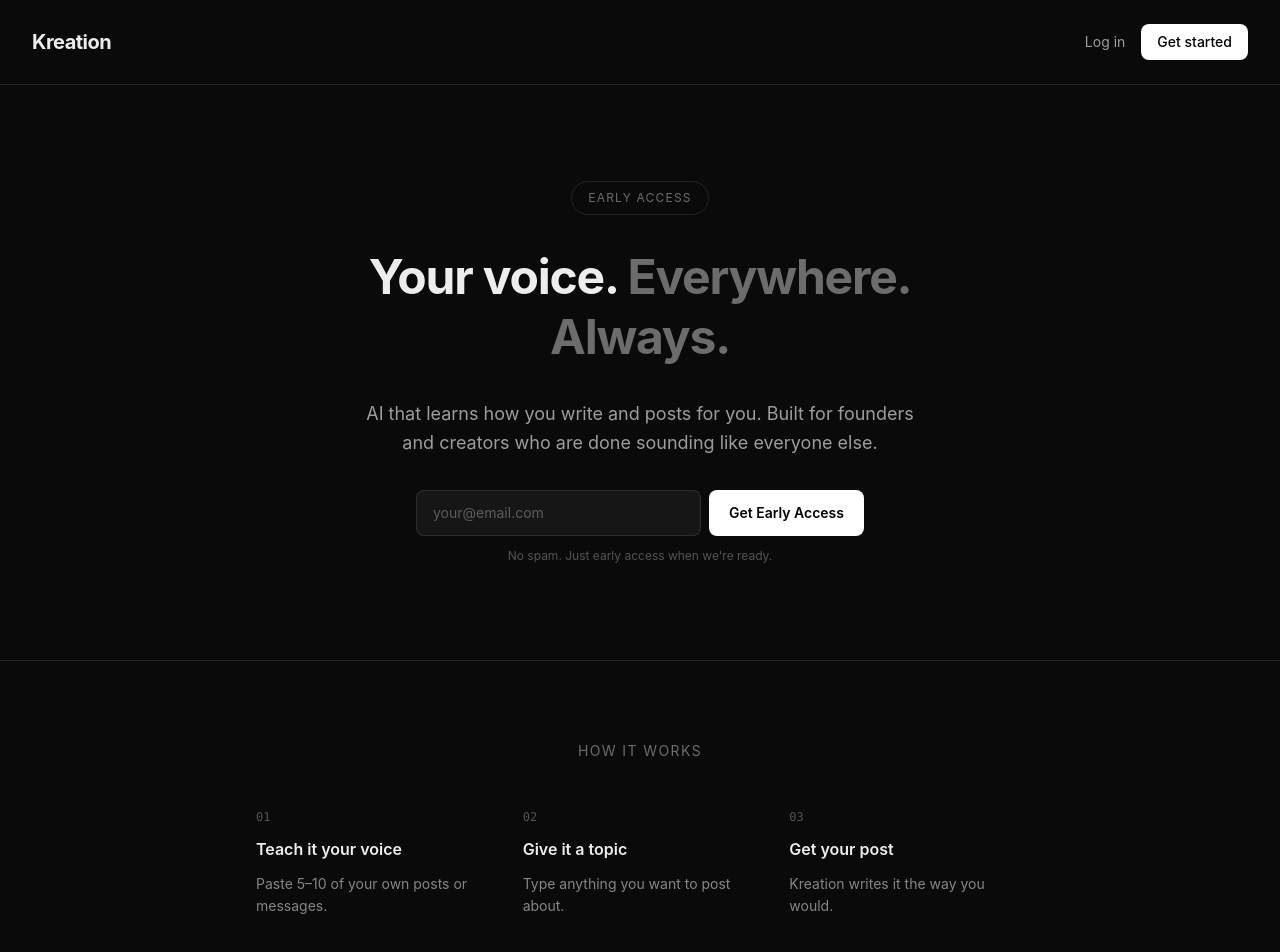
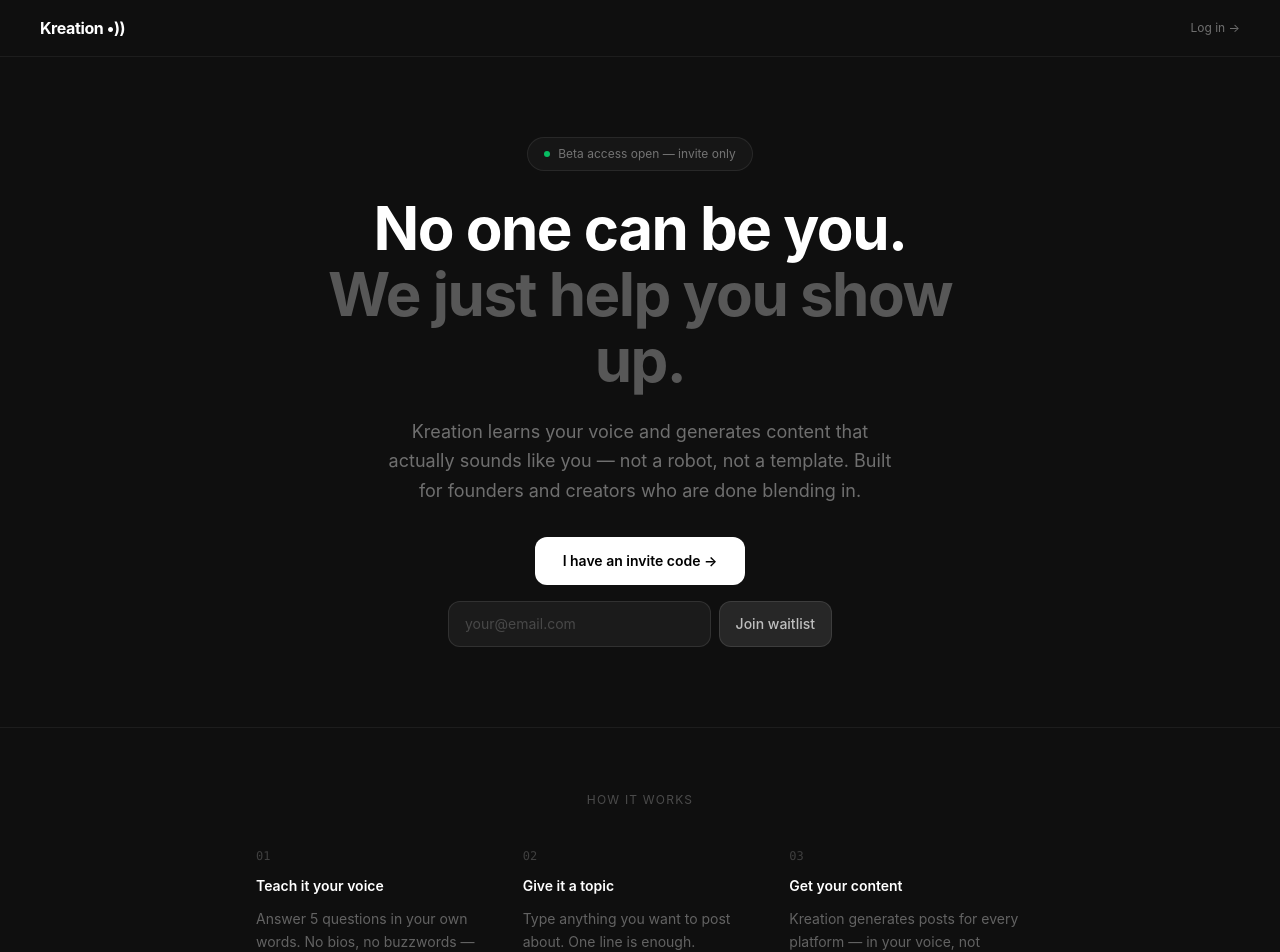
Before and after one commit to ShalomRaskas/kreation, a Next.js app: page / in a window 1280 px wide. Shown: the top 952 px of the page. Built offline with nearby package versions, Linux system fonts and the light colour scheme.

Commit message:
feat: invite code gate on signup + sharper landing page

```diff
--- /dev/null
+++ b/app/api/validate-invite/route.ts
@@ -0,0 +1,16 @@
+import { NextRequest, NextResponse } from 'next/server'
+
+const INVITE_CODES = (process.env.BETA_INVITE_CODES ?? '')
+  .split(',')
+  .map(c => c.trim().toUpperCase())
+  .filter(Boolean)
+
+export async function POST(req: NextRequest) {
+  const { code } = await req.json()
+  if (!code) return NextResponse.json({ valid: false, error: 'No code provided.' }, { status: 400 })
+
+  const valid = INVITE_CODES.includes(code.trim().toUpperCase())
+  if (!valid) return NextResponse.json({ valid: false, error: 'Invalid invite code.' }, { status: 200 })
+
+  return NextResponse.json({ valid: true })
+}
--- a/app/auth/page.tsx
+++ b/app/auth/page.tsx
@@ -1,32 +1,77 @@
 'use client'
 
-import { useState } from 'react'
-import { useRouter } from 'next/navigation'
+import { useState, useEffect } from 'react'
+import { useRouter, useSearchParams } from 'next/navigation'
 import Link from 'next/link'
 import { createClient } from '@/lib/supabase/client'
 
+const supabase = createClient()
+
 export default function AuthPage() {
   const router = useRouter()
+  const searchParams = useSearchParams()
   const [mode, setMode] = useState<'login' | 'signup'>('signup')
   const [email, setEmail] = useState('')
   const [password, setPassword] = useState('')
+  const [inviteCode, setInviteCode] = useState('')
+  const [inviteValid, setInviteValid] = useState(false)
+  const [inviteChecking, setInviteChecking] = useState(false)
+  const [inviteError, setInviteError] = useState('')
   const [error, setError] = useState('')
   const [loading, setLoading] = useState(false)
   const [message, setMessage] = useState('')
 
-  const supabase = createClient()
+  // Surface confirmation errors from /auth/callback
+  useEffect(() => {
+    if (searchParams.get('error') === 'confirmation_failed') {
+      setError('Email confirmation failed. Try signing in or request a new link.')
+    }
+    // Pre-fill invite code from URL if shared as ?code=XXX
+    const code = searchParams.get('code')
+    if (code) {
+      setInviteCode(code.toUpperCase())
+      validateCode(code)
+    }
+  }, [searchParams])
+
+  async function validateCode(code: string) {
+    if (!code.trim()) { setInviteValid(false); setInviteError(''); return }
+    setInviteChecking(true)
+    setInviteError('')
+    try {
+      const res = await fetch('/api/validate-invite', {
+        method: 'POST',
+        headers: { 'Content-Type': 'application/json' },
+        body: JSON.stringify({ code }),
+      })
+      const data = await res.json()
+      setInviteValid(data.valid)
+      if (!data.valid) setInviteError(data.error ?? 'Invalid invite code.')
+    } finally {
+      setInviteChecking(false)
+    }
+  }
 
   async function handleSubmit(e: React.FormEvent) {
     e.preventDefault()
     setError('')
     setMessage('')
+
+    if (mode === 'signup' && !inviteValid) {
+      setError('A valid invite code is required to sign up.')
+      return
+    }
+
     setLoading(true)
-
     try {
       if (mode === 'signup') {
-        const { error } = await supabase.auth.signUp({ email, password })
+        const { data, error } = await supabase.auth.signUp({ email, password })
         if (error) throw error
-        setMessage('Check your email to confirm your account, then log in.')
+        if (data.session) {
+          router.push('/onboarding')
+        } else {
+          setMessage('Check your email to confirm your account, then log in.')
+        }
       } else {
         const { error } = await supabase.auth.signInWithPassword({ email, password })
         if (error) throw error
@@ -41,27 +86,59 @@
   }
 
   return (
-    <main className="min-h-screen flex flex-col items-center justify-center px-4">
+    <div className="min-h-screen bg-[#0f0f0f] text-white flex flex-col items-center justify-center px-4">
       <div className="w-full max-w-sm space-y-8">
+
         <div className="space-y-2">
-          <Link href="/" className="text-sm text-white/40 hover:text-white/70 transition-colors">
+          <Link href="/" className="text-sm text-white/30 hover:text-white/60 transition-colors">
             ← Kreation
           </Link>
           <h1 className="text-2xl font-bold">
             {mode === 'signup' ? 'Create your account' : 'Welcome back'}
           </h1>
-          <p className="text-sm text-white/50">
+          <p className="text-sm text-white/40">
             {mode === 'signup'
-              ? 'Sign up to start generating posts in your voice.'
+              ? 'Beta access required. Enter your invite code to sign up.'
               : 'Log in to your Kreation account.'}
           </p>
         </div>
 
         <form onSubmit={handleSubmit} className="space-y-4">
+
+          {/* Invite code (signup only) */}
+          {mode === 'signup' && (
+            <div className="space-y-2">
+              <label className="text-sm text-white/60">Invite code</label>
+              <div className="relative">
+                <input
+                  type="text"
+                  value={inviteCode}
+                  onChange={e => {
+                    const val = e.target.value.toUpperCase()
+                    setInviteCode(val)
+                    setInviteValid(false)
+                    setInviteError('')
+                  }}
+                  onBlur={() => validateCode(inviteCode)}
+                  placeholder="KREATION-XXXX"
+                  className={`w-full bg-white/5 border rounded-lg px-4 py-3 text-sm focus:outline-none transition-colors placeholder:text-white/20 pr-10 ${
+                    inviteValid ? 'border-green-500/50 focus:border-green-500' :
+                    inviteError ? 'border-red-500/50 focus:border-red-500' :
+                    'border-white/10 focus:border-white/30'
+                  }`}
+                />
+                <span className="absolute right-3 top-1/2 -translate-y-1/2 text-sm">
+                  {inviteChecking ? '⏳' : inviteValid ? '✅' : inviteError ? '❌' : ''}
+                </span>
+              </div>
+              {inviteError && <p className="text-xs text-red-400">{inviteError}</p>}
+              {inviteValid && <p className="text-xs text-green-400">Valid — you&apos;re in.</p>}
+            </div>
+          )}
+
           <div className="space-y-2">
-            <label className="text-sm text-white/60" htmlFor="email">Email</label>
+            <label className="text-sm text-white/60">Email</label>
             <input
-              id="email"
               type="email"
               value={email}
               onChange={e => setEmail(e.target.value)}
@@ -72,9 +149,8 @@
           </div>
 
           <div className="space-y-2">
-            <label className="text-sm text-white/60" htmlFor="password">Password</label>
+            <label className="text-sm text-white/60">Password</label>
             <input
-              id="password"
               type="password"
               value={password}
               onChange={e => setPassword(e.target.value)}
@@ -90,7 +166,6 @@
               {error}
             </div>
           )}
-
           {message && (
             <div className="text-sm text-green-400 bg-green-400/10 border border-green-400/20 rounded-lg px-4 py-3">
               {message}
@@ -99,8 +174,8 @@
 
           <button
             type="submit"
-            disabled={loading}
-            className="w-full bg-white text-black rounded-lg py-3 text-sm font-semibold hover:bg-white/90 transition-colors disabled:opacity-50 disabled:cursor-not-allowed"
+            disabled={loading || (mode === 'signup' && !inviteValid)}
+            className="w-full bg-white text-black rounded-lg py-3 text-sm font-semibold hover:bg-white/90 transition-colors disabled:opacity-30 disabled:cursor-not-allowed"
           >
             {loading ? 'Loading…' : mode === 'signup' ? 'Create account' : 'Log in'}
           </button>
@@ -109,19 +184,28 @@
         <div className="text-center text-sm text-white/40">
           {mode === 'signup' ? (
             <>Already have an account?{' '}
-              <button onClick={() => setMode('login')} className="text-white/70 hover:text-white transition-colors">
+              <button onClick={() => { setMode('login'); setError('') }} className="text-white/70 hover:text-white transition-colors">
                 Log in
               </button>
             </>
           ) : (
-            <>Don&apos;t have an account?{' '}
-              <button onClick={() => setMode('signup')} className="text-white/70 hover:text-white transition-colors">
+            <>Have an invite code?{' '}
+              <button onClick={() => { setMode('signup'); setError('') }} className="text-white/70 hover:text-white transition-colors">
                 Sign up
               </button>
             </>
           )}
         </div>
+
+        {mode === 'signup' && (
+          <p className="text-center text-xs text-white/20">
+            No invite?{' '}
+            <Link href="/" className="underline hover:text-white/40 transition-colors">
+              Join the waitlist
+            </Link>
+          </p>
+        )}
       </div>
-    </main>
+    </div>
   )
 }
--- a/app/page.tsx
+++ b/app/page.tsx
@@ -12,7 +12,6 @@
     e.preventDefault()
     setStatus('loading')
     setErrorMsg('')
-
     try {
       const res = await fetch('/api/waitlist', {
         method: 'POST',
@@ -33,98 +32,110 @@
   }
 
   return (
-    <main className="min-h-screen flex flex-col">
+    <div className="min-h-screen bg-[#0f0f0f] text-white flex flex-col">
+
       {/* Nav */}
-      <nav className="flex items-center justify-between px-8 py-6 border-b border-white/10">
-        <span className="text-xl font-bold tracking-tight">Kreation</span>
-        <div className="flex items-center gap-4">
-          <Link href="/auth" className="text-sm text-white/60 hover:text-white transition-colors">
-            Log in
-          </Link>
+      <nav className="flex items-center justify-between px-6 md:px-10 py-4 border-b border-white/[0.06]">
+        <span className="text-base font-bold tracking-tight">Kreation •))</span>
         <Link
           href="/auth"
-            className="text-sm bg-white text-black px-4 py-2 rounded-lg font-medium hover:bg-white/90 transition-colors"
+          className="text-xs text-white/40 hover:text-white/70 transition-colors"
         >
-            Get started
+          Log in →
         </Link>
-        </div>
       </nav>
 
       {/* Hero */}
-      <section className="flex-1 flex flex-col items-center justify-center px-8 py-24 text-center">
-        <div className="max-w-2xl mx-auto space-y-8">
-          <div className="inline-block text-xs uppercase tracking-widest text-white/40 border border-white/10 px-4 py-2 rounded-full">
-            Early Access
+      <section className="flex-1 flex flex-col items-center justify-center px-6 py-20 text-center">
+        <div className="max-w-2xl mx-auto space-y-6">
+
+          <div className="inline-flex items-center gap-2 text-xs text-white/40 border border-white/[0.08] bg-white/[0.03] px-4 py-2 rounded-full">
+            <span className="w-1.5 h-1.5 rounded-full bg-green-400 animate-pulse" />
+            Beta access open — invite only
           </div>
 
-          <h1 className="text-5xl font-bold tracking-tight leading-tight">
-            Your voice.{' '}
-            <span className="text-white/40">Everywhere. Always.</span>
+          <h1 className="text-4xl md:text-6xl font-bold tracking-tight leading-[1.1]">
+            No one can be you.<br />
+            <span className="text-white/30">We just help you show up.</span>
           </h1>
 
-          <p className="text-lg text-white/60 max-w-xl mx-auto leading-relaxed">
-            AI that learns how you write and posts for you. Built for founders and creators
-            who are done sounding like everyone else.
+          <p className="text-base md:text-lg text-white/40 max-w-lg mx-auto leading-relaxed">
+            Kreation learns your voice and generates content that actually sounds like you —
+            not a robot, not a template. Built for founders and creators who are done blending in.
           </p>
 
+          {/* CTA split */}
+          <div className="flex flex-col items-center gap-4 pt-2">
+            <Link
+              href="/auth"
+              className="bg-white text-black px-7 py-3.5 rounded-xl text-sm font-semibold hover:bg-white/90 transition-colors"
+            >
+              I have an invite code →
+            </Link>
+
+            <div className="w-full max-w-sm">
               {status === 'success' ? (
-            <div className="text-2xl font-semibold tracking-tight">
-              You're on the list. ✅
-            </div>
+                <p className="text-sm text-white/50">You&apos;re on the list. We&apos;ll reach out. ✅</p>
               ) : (
-            <form onSubmit={handleSubmit} className="flex flex-col items-center gap-3">
-              <div className="flex w-full max-w-md gap-2">
+                <form onSubmit={handleSubmit} className="flex gap-2">
                   <input
                     type="email"
                     required
                     placeholder="your@email.com"
                     value={email}
-                  onChange={(e) => setEmail(e.target.value)}
+                    onChange={e => setEmail(e.target.value)}
                     disabled={status === 'loading'}
-                  className="flex-1 bg-white/5 border border-white/10 rounded-lg px-4 py-3 text-sm text-white placeholder-white/30 focus:outline-none focus:border-white/30 transition-colors disabled:opacity-50"
+                    className="flex-1 bg-white/5 border border-white/10 rounded-xl px-4 py-3 text-sm placeholder-white/20 focus:outline-none focus:border-white/25 transition-colors disabled:opacity-50"
                   />
                   <button
                     type="submit"
                     disabled={status === 'loading'}
-                  className="bg-white text-black px-5 py-3 rounded-lg font-semibold text-sm hover:bg-white/90 transition-colors disabled:opacity-50 whitespace-nowrap"
+                    className="bg-white/10 hover:bg-white/15 border border-white/10 text-white/70 px-4 py-3 rounded-xl text-sm font-medium transition-colors disabled:opacity-50 whitespace-nowrap"
                   >
-                  {status === 'loading' ? 'Joining…' : 'Get Early Access'}
+                    {status === 'loading' ? '…' : 'Join waitlist'}
                   </button>
-              </div>
-              {status === 'error' && (
-                <p className="text-red-400 text-xs">{errorMsg}</p>
-              )}
-              <p className="text-xs text-white/30">
-                No spam. Just early access when we're ready.
-              </p>
                 </form>
               )}
+              {status === 'error' && <p className="text-red-400 text-xs mt-2">{errorMsg}</p>}
+            </div>
+          </div>
         </div>
       </section>
 
       {/* How it works */}
-      <section className="border-t border-white/10 px-8 py-20">
+      <section className="border-t border-white/[0.06] px-6 md:px-10 py-16">
         <div className="max-w-3xl mx-auto">
-          <h2 className="text-sm uppercase tracking-widest text-white/40 mb-12 text-center">How it works</h2>
+          <p className="text-xs uppercase tracking-widest text-white/25 mb-10 text-center">How it works</p>
           <div className="grid grid-cols-1 md:grid-cols-3 gap-8">
             {[
-              { step: '01', title: 'Teach it your voice', desc: 'Paste 5–10 of your own posts or messages.' },
-              { step: '02', title: 'Give it a topic', desc: 'Type anything you want to post about.' },
-              { step: '03', title: 'Get your post', desc: 'Kreation writes it the way you would.' },
+              { step: '01', title: 'Teach it your voice', desc: 'Answer 5 questions in your own words. No bios, no buzzwords — just how you actually talk.' },
+              { step: '02', title: 'Give it a topic', desc: 'Type anything you want to post about. One line is enough.' },
+              { step: '03', title: 'Get your content', desc: 'Kreation generates posts for every platform — in your voice, not everyone else\'s.' },
             ].map(({ step, title, desc }) => (
               <div key={step} className="space-y-3">
-                <div className="text-xs text-white/30 font-mono">{step}</div>
-                <div className="text-base font-semibold">{title}</div>
-                <div className="text-sm text-white/50 leading-relaxed">{desc}</div>
+                <div className="text-xs text-white/20 font-mono">{step}</div>
+                <div className="text-sm font-semibold">{title}</div>
+                <div className="text-sm text-white/35 leading-relaxed">{desc}</div>
               </div>
             ))}
           </div>
         </div>
       </section>
 
-      <footer className="border-t border-white/10 px-8 py-6 text-center text-xs text-white/30">
-        © {new Date().getFullYear()} Kreation. Built for founders who ship.
+      {/* Social proof placeholder */}
+      <section className="border-t border-white/[0.06] px-6 md:px-10 py-12">
+        <div className="max-w-3xl mx-auto text-center space-y-2">
+          <p className="text-sm text-white/20">Built for founders who ship.</p>
+          <p className="text-xs text-white/15">X · LinkedIn · Instagram · TikTok · YouTube</p>
+        </div>
+      </section>
+
+      <footer className="border-t border-white/[0.06] px-6 py-4 flex items-center justify-between">
+        <span className="text-xs text-white/20">© {new Date().getFullYear()} Kreation</span>
+        <Link href="/auth" className="text-xs text-white/20 hover:text-white/40 transition-colors">
+          Log in
+        </Link>
       </footer>
-    </main>
+    </div>
   )
 }
```
Lines whose indentation alone changed are shown as unchanged.
